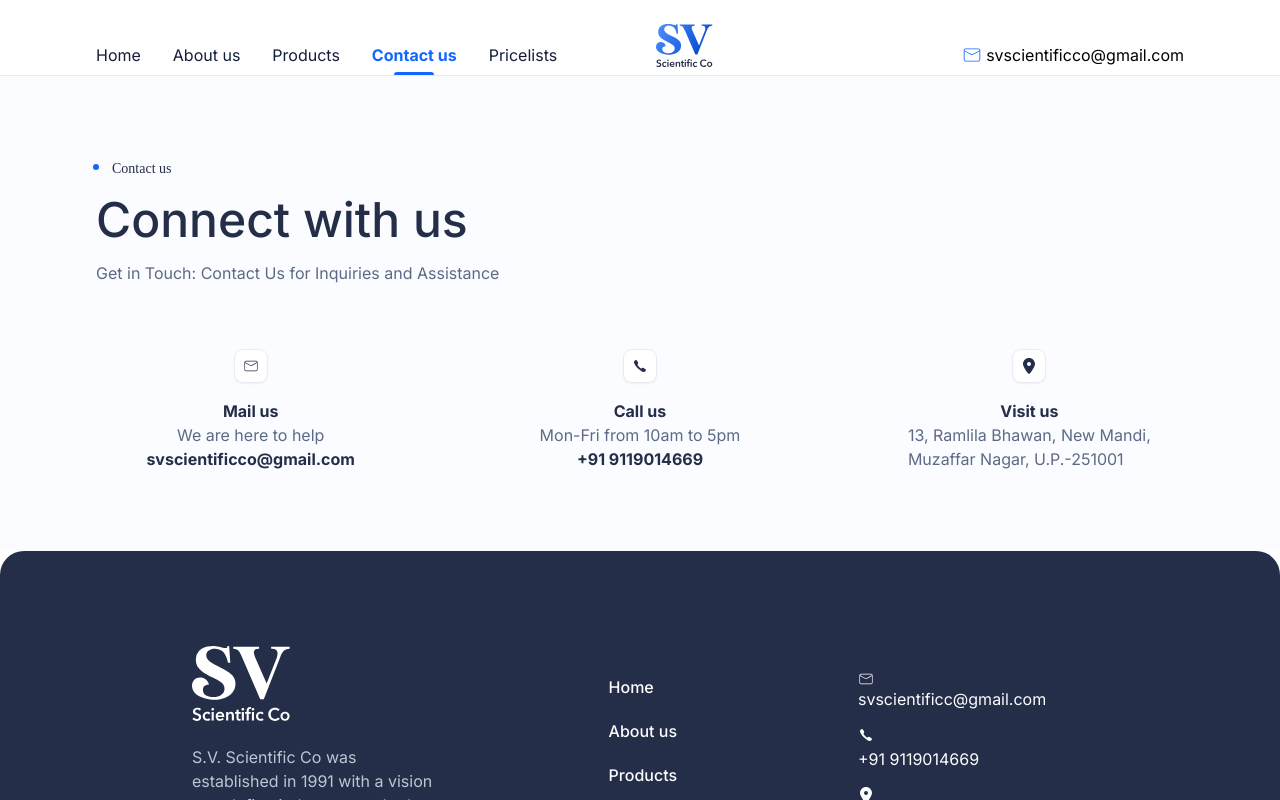
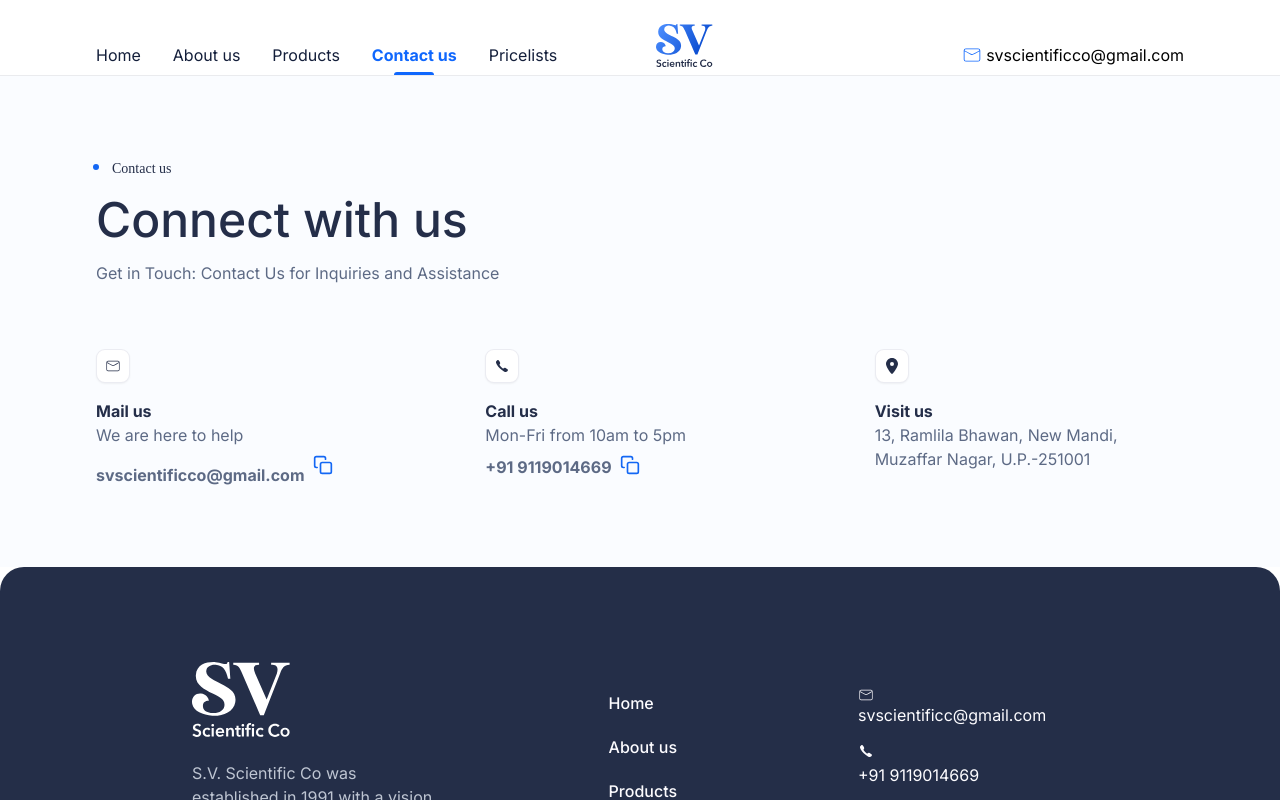
Before and after one commit to Irya5/SVScientifico, a Next.js app: page /contact-us in a window 1280 px wide. Shown: the top 800 px of the page. Built offline with nearby package versions, Linux system fonts and the light colour scheme; a web font is replaced by a local one.

Commit message:
added navigation in contact us page and changed images

```diff
--- a/app/contact-us/page.js
+++ b/app/contact-us/page.js
@@ -1,8 +1,30 @@
+"use client";
 import { CiMail } from "react-icons/ci";
 import { IoIosCall } from "react-icons/io";
 import { FaLocationDot } from "react-icons/fa6";
+import { useState } from "react";
+import { FiCopy } from 'react-icons/fi';
 
 export default function ContactUs() {
+
+	const phoneNumber = "+91 9119014669";
+	const [emailTooltip, setEmailTooltip] = useState("Copy");
+	const [phoneTooltip, setPhoneTooltip] = useState("Copy");
+
+	// Handle copying email text
+	const handleCopyEmail = (text) => {
+		navigator.clipboard.writeText(text);
+		setEmailTooltip("Copied!");
+		setTimeout(() => setEmailTooltip("Copy"), 5000);
+	};
+
+	// Handle copying phone number
+	const handleCopyPhone = (text) => {
+		navigator.clipboard.writeText(text);
+		setPhoneTooltip("Copied!");
+		setTimeout(() => setPhoneTooltip("Copy"), 5000);
+	};
+
 	return (
 		<main className="bg-[#FAFCFF] md:px-24 py-20 md:px-24 px-4">
 			<div className="">
@@ -20,32 +42,69 @@ export default function ContactUs() {
 			</div>
 
 			<div className="grid md:grid-cols-3 grid-cols-1 gap-20 mt-16 text-[#242E49] font-[700] text-md">
-				<div className="flex flex-col items-center">
+				<div className="flex flex-col items-left">
 					<div className="bg-white shadow-sm border border-[#00115E14] w-fit p-2 rounded-[9px]">
-						<CiMail />
+						<a
+							href="mailto:svscientificco@gmail.com"
+							className="hover:underline duration-200 linear mt-2"
+						>
+							<CiMail
+								title="Mail"
+							/>
+						</a>
 					</div>
 					<div className=" mt-4">Mail us</div>
 					<div className="text-[#5D6A85] font-[400]">We are here to help</div>
-					<div className="">svscientificco@gmail.com</div>
+					<div className="text-[#5D6A85] mt-2 flex items-left space-x-2">
+						<a
+							href="mailto:svscientificco@gmail.com"
+							className="hover:underline duration-200 linear mt-2"
+						>
+							svscientificco@gmail.com
+						</a>
+						<FiCopy
+							className="cursor-pointer text-[#1367F4] text-xl"
+							title={emailTooltip} // Tooltip text
+							onClick={() => handleCopyEmail('svscientificco@gmail.com')}
+						/>
+					</div>
 				</div>
 
-				<div className="flex flex-col items-center">
+				<div className="flex flex-col items-left">
 					<div className="bg-white shadow-sm border border-[#00115E14] w-fit p-2 rounded-[9px]">
-						<IoIosCall />
+						<IoIosCall
+							className="cursor-pointer"
+							title={phoneTooltip}
+							onClick={() => handleCopyPhone('+91 9119014669')} />
 					</div>
-					<div className=" mt-4">Call us</div>
+					<div className="mt-4">Call us</div>
 					<div className="text-[#5D6A85] font-[400]">Mon-Fri from 10am to 5pm</div>
-					<div className="">+91 9119014669</div>
+					<div className="text-[#5D6A85] mt-2 flex items-left space-x-2">
+						<span>+91 9119014669</span>
+						<FiCopy
+							className="cursor-pointer text-[#1367F4] text-xl"
+							title={phoneTooltip}
+							onClick={() => handleCopyPhone('+91 9119014669')}
+						/>
+					</div>
 				</div>
 
-				<div className="flex flex-col items-center">
+				<div className="flex flex-col items-left">
 					<div className="bg-white shadow-sm border border-[#00115E14] w-fit p-2 rounded-[9px]">
-						<FaLocationDot />
+						<FaLocationDot
+							onClick={() =>
+								window.open(
+									"https://www.google.com/maps/dir//s.v+scientific+mzn+address/data=!4m6!4m5!1m1!4e2!1m2!1m1!1s0x390c1b11f0598a57:0xb884f9f824467016?sa=X&ved=1t:3061&ictx=111ps://www.google.com/maps/dir/29.4613312,77.7288238/s.v+scientific+mzn+address/@29.4648898,77.7117666,20.37z/data=!4m9!4m8!1m1!4e1!1m5!1m1!1s0x390c1b11f0598a57:0xb884f9f824467016!2m2!1d77.7116855!2d29.4648884?entry=ttu&g_ep=EgoyMDI0MTEyNC4xIKXMDSoASAFQAw%3D%3D.com/maps?q=your+address+here",
+									"_blank"
+								)
+							}
+								title="Go to Map"
+							/>
 					</div>
 					<div className=" mt-4">Visit us</div>
-					<div className="text-[#5D6A85] font-[400] text-center md:text-left">13, Ramlila Bhawan, New Mandi,
-                        <br />
-                    Muzaffar Nagar, U.P.-251001</div>
+					<div className="text-[#5D6A85] font-[400] text-left md:text-left">13, Ramlila Bhawan, New Mandi,
+						<br />
+						Muzaffar Nagar, U.P.-251001</div>
 				</div>
 			</div>
 		</main>
--- a/app/globals.css
+++ b/app/globals.css
@@ -19,14 +19,14 @@
 }
 
 .brand-background-svg {
-  background-image: url(../public/assets/Authorised\ Distributors.svg);
+  background-image: url(../public/assets/Authorised\ distributor\ desktop.svg);
   background-color: #131E3A;
   width: inherit;
 }
 
 @media screen and (max-width: 560px) {
   .brand-background-svg {
-    background: url(../public/assets/brands-mobile.png) no-repeat bottom;
+    background: url(../public/assets/Authosized\ Distributors\ mobile.svg) no-repeat bottom;
     background-color: #131E3A;
     width: inherit;
   }
--- a/app/page.js
+++ b/app/page.js
@@ -30,14 +30,14 @@ export default function Home() {
 	const handleCopyEmail = (text) => {
 		navigator.clipboard.writeText(text);
 		setEmailTooltip("Copied!");
-		setTimeout(() => setEmailTooltip("Copy"), 5000); // Reset tooltip after 2 seconds
+		setTimeout(() => setEmailTooltip("Copy"), 5000);
 	};
 
 	// Handle copying phone number
 	const handleCopyPhone = (text) => {
 		navigator.clipboard.writeText(text);
 		setPhoneTooltip("Copied!");
-		setTimeout(() => setPhoneTooltip("Copy"), 5000); // Reset tooltip after 2 seconds
+		setTimeout(() => setPhoneTooltip("Copy"), 5000);
 	};
 
 	return (
@@ -65,17 +65,18 @@ export default function Home() {
 				</div>
 			</div>
 
-			<div className="bg-[#242E49] md:mx-20 mx-4 md:h-[350px] h-[550px] my-10 mt-20 rounded-xl brand-background-svg flex md:items-center items-start md:pl-28 pl-6 pt-6">
+			<div className="bg-[#242E49] md:mx-20 mx-4 md:h-[350px] h-[650px] my-10 mt-20 rounded-xl brand-background-svg flex md:items-center items-start md:pl-28 pl-6 pt-8">
 				<div className="flex flex-col">
 					<div className="text-[#DEE3E8] border border-[#DEE3E8] py-3 px-7 rounded-[9px] text-sm w-fit font-gt-super">
 						Our Brands
 					</div>
-					<div className="mt-8 text-[#FDFCFF] text-[48px] font-[700]">
+					<div className="mt-6 text-[#FDFCFF] text-[48px] font-[700]">
 						Authorised <br />
 						Distributor
 					</div>
 				</div>
 			</div>
+
 
 			<div className="flex flex-col items-center justify-center py-10 ">
 				<div className="max-w-4xl flex flex-col items-center md:grid grid-cols-2 gap-8 my-10 mx-4">
@@ -312,10 +313,10 @@ export default function Home() {
 						<button className="text-[#3D4966] text-base border border-[#D6DAE4] px-3 py-2 rounded-[9px] font-gt-super">
 							Contact us
 						</button>
-						<div className="text-[#242E49] font-[500] text-[52px] leading-[50px] mt-2 pr-4 font-bold">
+						<div className="text-[#242E49] font-[500] text-[48px] leading-[50px] mt-2 pr-4 font-bold">
 							Get in Touch
 						</div>
-						<div className="text-[#5D6A85] text-md mt-4">
+						<div className="text-[#5D6A85] text-left text-md mt-4">
 							Ready to level up your Laboratory?
 						</div>
 					</div>
@@ -354,7 +355,7 @@ export default function Home() {
 								<span>+91 9119014669</span>
 								<FiCopy
 									className="cursor-pointer text-[#1367F4] text-xl"
-									title={phoneTooltip} // Tooltip text
+									title={phoneTooltip}
 									onClick={() => handleCopyPhone('+91 9119014669')}
 								/>
 							</div>
```
Also changed, not shown: app/about-us/page.js (+22 -11 lines), public/assets/Authorised distributor desktop.svg, public/assets/Authosized Distributors mobile.svg (added).
